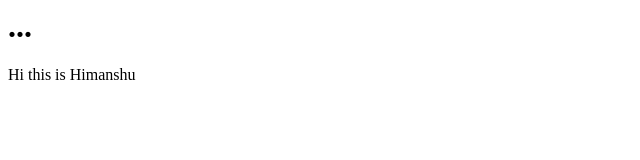
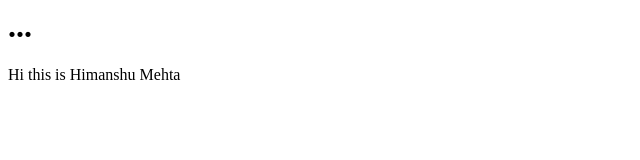
Before and after one commit to HMehta1909/HMehta1909.github.io, a plain HTML site: page index.html in a window 1280 px wide. Shown: the full height of the page, 0-640 px from the left. Drawn offline with Linux system fonts and the light colour scheme.

Commit message:
Initial commit

```diff
--- a/index.html
+++ b/index.html
@@ -6,7 +6,7 @@
     <h1>...</h1>
 
     <div class="purple">
-      <span>Hi this is Himanshu</span>
+      <span>Hi this is Himanshu Mehta</span>
     </div>
   </body>
 </html>
```
